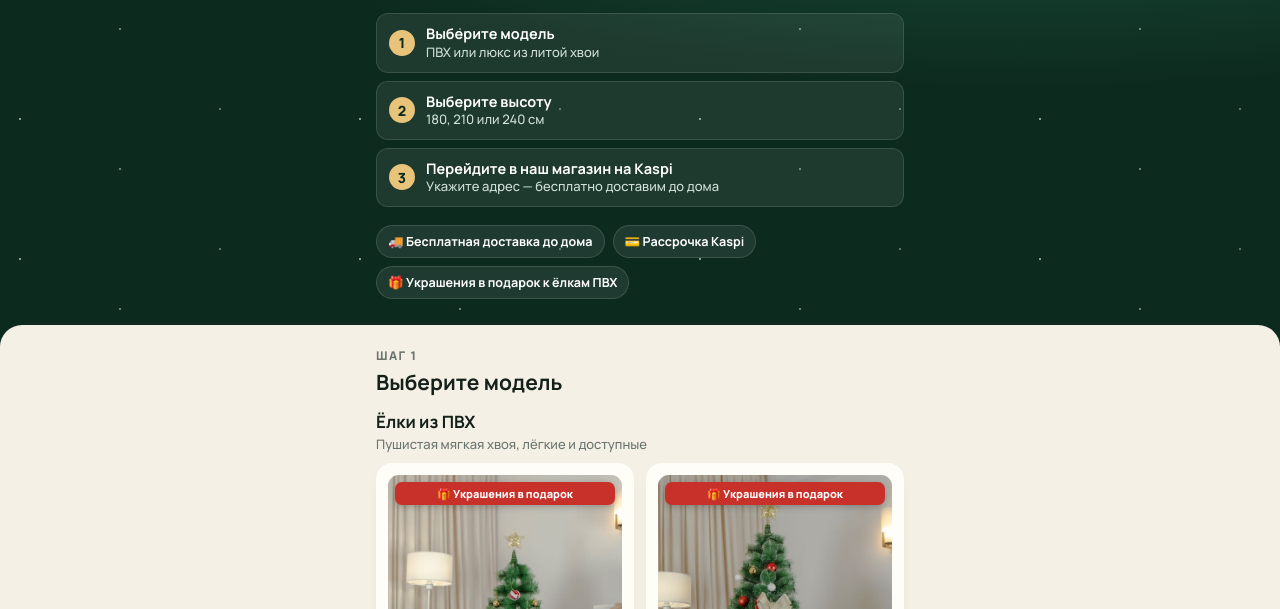
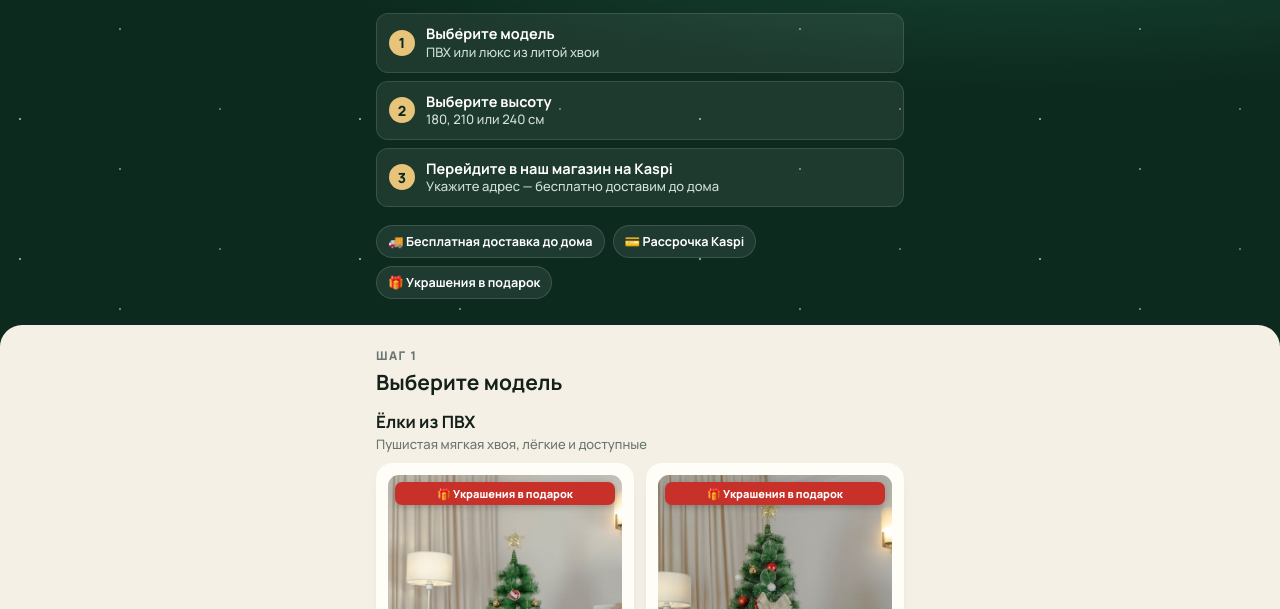
Before and after one commit to nurbekjaqypov/fnix-elki, a plain HTML site: page index.html in a window 1280 px wide. Shown: the part 191-800 px from the top of the page. Drawn offline with nearby package versions, Linux system fonts and the light colour scheme.

Commit message:
Украшения в подарок и к литым ёлкам
Co-Authored-By: Claude Opus 5.5 <noreply@anthropic.com>
Claude-Session: https://claude.ai/code/session_01KANwQzZE19VghXkBQZE6NV

```diff
--- a/index.html
+++ b/index.html
@@ -100,7 +100,7 @@
       <li><span>2</span><div><b>Выберите высоту</b>180, 210 или 240 см</div></li>
       <li><span>3</span><div><b>Перейдите в наш магазин на Kaspi</b>Укажите адрес — бесплатно доставим до дома</div></li>
     </ol>
-    <div class="perks"><span class="perk">🚚 Бесплатная доставка до дома</span><span class="perk">💳 Рассрочка Kaspi</span><span class="perk">🎁 Украшения в подарок к ёлкам ПВХ</span></div>
+    <div class="perks"><span class="perk">🚚 Бесплатная доставка до дома</span><span class="perk">💳 Рассрочка Kaspi</span><span class="perk">🎁 Украшения в подарок</span></div>
   </div>
 </header>
 
--- a/products.json
+++ b/products.json
@@ -70,7 +70,8 @@
           "kaspi": "https://kaspi.kz/shop/p/novogodnjaja-elka-fnix-lux-b-240-sm-litaja-150098965/"
         }
       ],
-      "group": "lux"
+      "group": "lux",
+      "gift": "Украшения в подарок"
     },
     {
       "id": "cast-green",
@@ -92,7 +93,8 @@
           "kaspi": "https://kaspi.kz/shop/p/novogodnjaja-elka-fnix-lux-a-240-litaja-150091573/"
         }
       ],
-      "group": "lux"
+      "group": "lux",
+      "gift": "Украшения в подарок"
     }
   ]
 }
```
